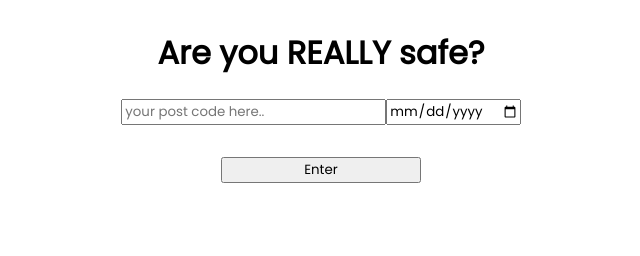
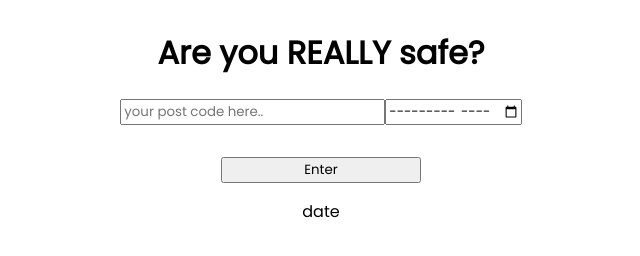
Before and after one commit to fac19/week2-cica, a plain HTML site: page index.html in a window 1280 px wide. Shown: the whole page, without its empty margins (319-959 px from the left). Drawn offline with Linux system fonts and the light colour scheme.

Commit message:
who knows

```diff
--- a/app.js
+++ b/app.js
@@ -16,13 +16,14 @@ postcode.addEventListener("submit", event => {
     })
     .then(dealWithResponse)
     .then(data => {
+        // console.log(data)
         totalCrimes = data.length
         data.forEach(item => {
             if (!crimes[item.category]) crimes[item.category] = 0
             crimes[item.category] += 1
             console.log(item.category)
         });
-        // console.log(totalCrimes, crimes)
+        console.log(totalCrimes, crimes)
     })
     .catch(error => {
       console.log(error);
@@ -33,3 +34,10 @@ function dealWithResponse(response) {
     if (!response.ok) throw new Error(response.status);
       return response.json();
 }
+
+
+// n =  new Date();
+// y = n.getFullYear();
+// m = n.getMonth() -1;
+var date = document.getElementById("date").value
+console.log(date)
--- a/index.html
+++ b/index.html
@@ -14,12 +14,12 @@
   <form action="" class="postcode">
     <label for="postcode date">
       <input name="postcode" id="postcode" type="text" placeholder="your post code here..">
-      <input type="date" name="date" id="date" min="2017-02-02">
+      <input type="month" name="date" id="date" min="2017-02" max="2020-01">
     </label>
     <button type="submit">Enter</button>
   </form>
   <section>
-
+   <p id="p">date</p>
   </section>
 </body>
 
```
Also changed, not shown: style.css (+7 -0 lines).
